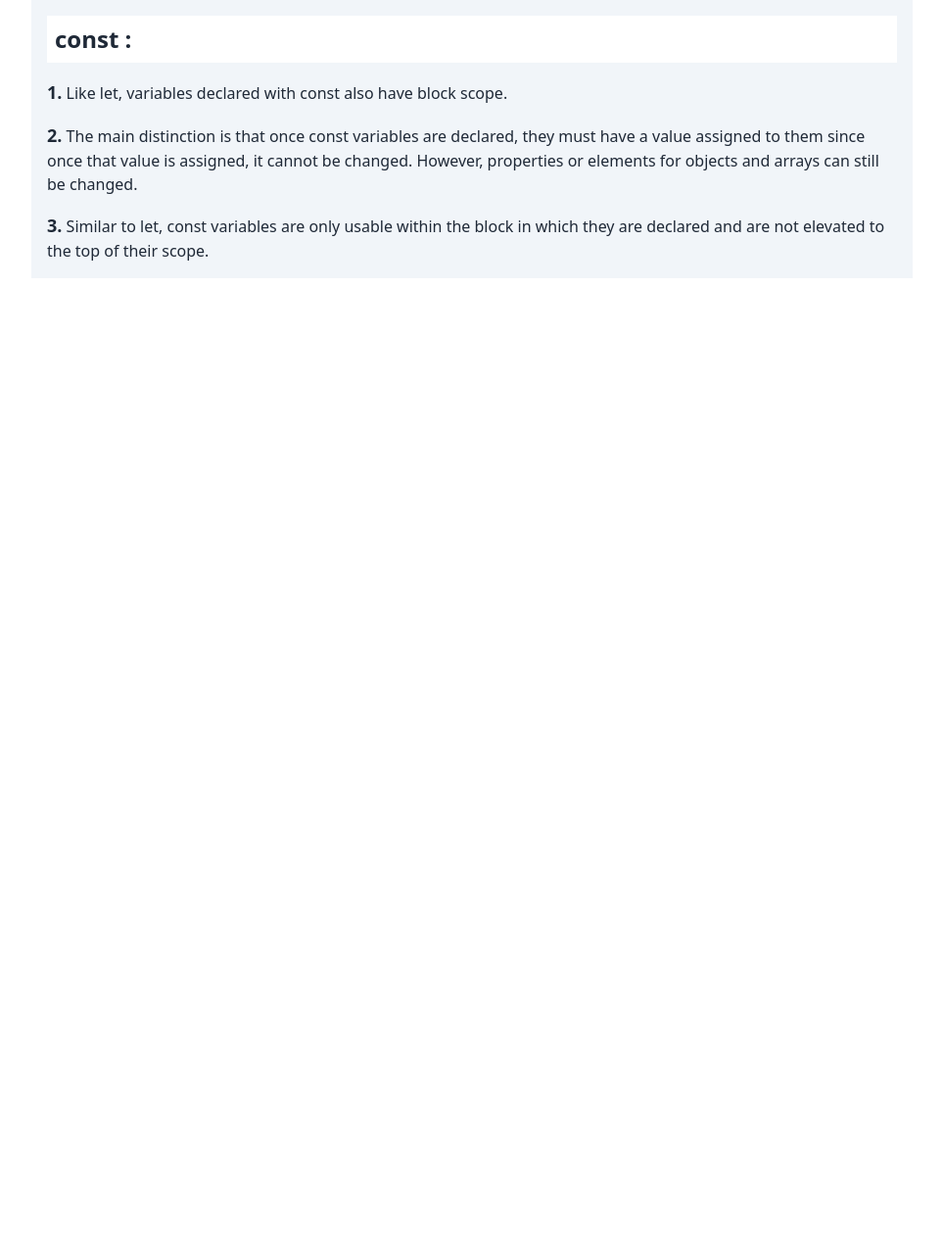
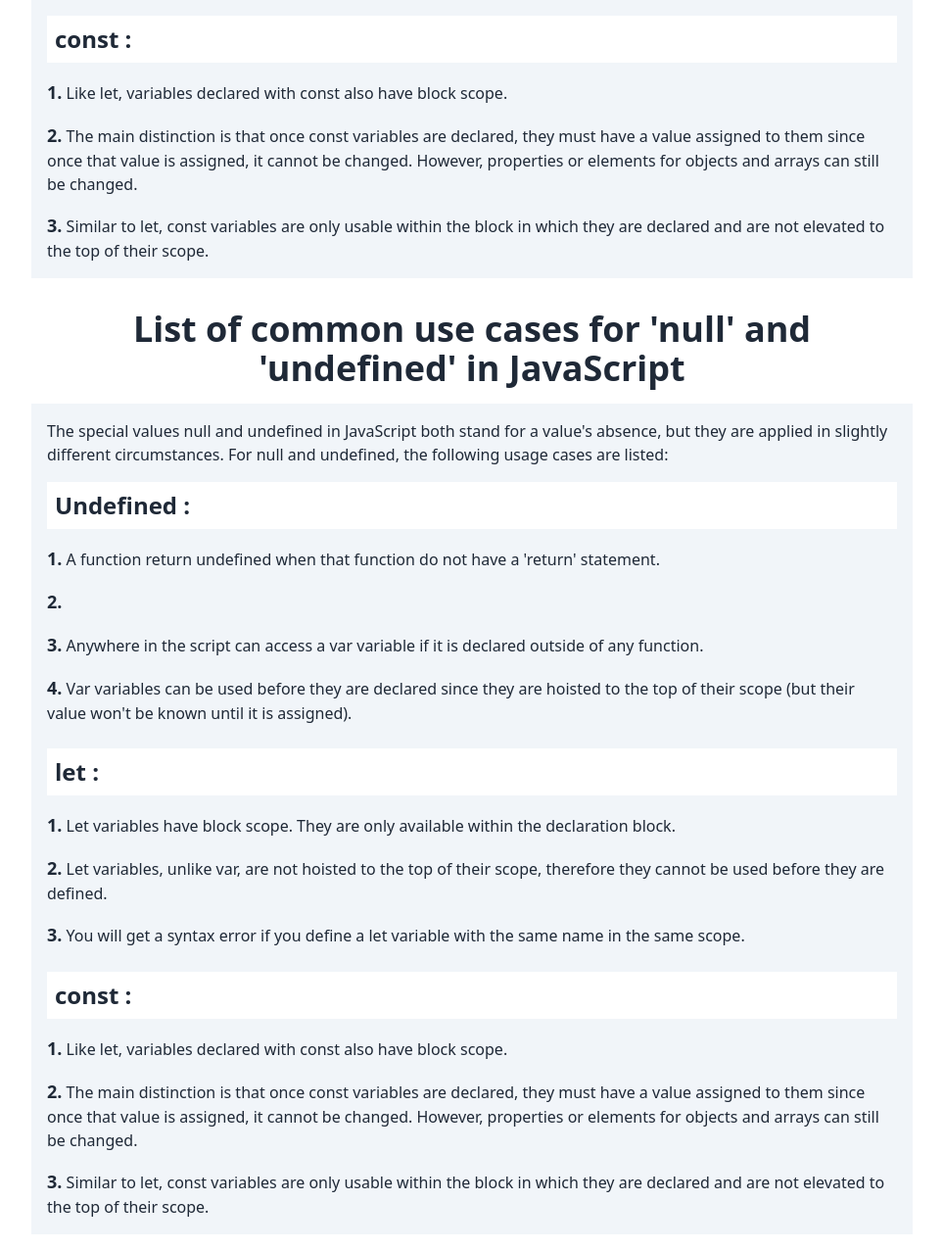
Before and after one commit to ShoroveTajmen/A6-phTube, a plain HTML site: page blog.html in a window 1280 px wide. Shown: the part 700-1976 px from the top of the page at 98% size, without its empty margins (158-1121 px from the left). Before the commit the page ends 1000 px from the top, so only its background shows below. Drawn offline with nearby package versions, Linux system fonts and the light colour scheme.

Commit message:
add button bg and blog html

```diff
--- a/blog.html
+++ b/blog.html
@@ -69,13 +69,92 @@
           <h2 class="text-2xl font-semibold mt-6 bg-white p-2">const :</h2>
           <ul>
             <li class="mt-4">
-              <span class="text-lg font-semibold">1.</span> Like let, variables declared with const also have block scope.
+              <span class="text-lg font-semibold">1.</span> Like let, variables
+              declared with const also have block scope.
             </li>
             <li class="mt-4">
-              <span class="text-lg font-semibold">2.</span> The main distinction is that once const variables are declared, they must have a value assigned to them since once that value is assigned, it cannot be changed. However, properties or elements for objects and arrays can still be changed.
+              <span class="text-lg font-semibold">2.</span> The main distinction
+              is that once const variables are declared, they must have a value
+              assigned to them since once that value is assigned, it cannot be
+              changed. However, properties or elements for objects and arrays
+              can still be changed.
             </li>
             <li class="mt-4">
-              <span class="text-lg font-semibold">3.</span>  Similar to let, const variables are only usable within the block in which they are declared and are not elevated to the top of their scope.
+              <span class="text-lg font-semibold">3.</span> Similar to let,
+              const variables are only usable within the block in which they are
+              declared and are not elevated to the top of their scope.
+            </li>
+          </ul>
+        </div>
+      </div>
+    </section>
+
+    <!-- Use cases for 'undefined' and 'null' -->
+    <section>
+      <div class="text-center w-[900px] mx-auto">
+        <h1 class="text-4xl font-bold mt-8">
+          List of common use cases for 'null' and 'undefined' in JavaScript
+        </h1>
+        <div class="bg-slate-100 p-4 text-left my-4">
+          <p class="">
+            The special values null and undefined in JavaScript both stand for a
+            value's absence, but they are applied in slightly different
+            circumstances. For null and undefined, the following usage cases are
+            listed:
+          </p>
+          <h2 class="text-2xl font-semibold mt-4 bg-white p-2">Undefined :</h2>
+          <ul>
+            <li class="mt-4">
+              <span class="text-lg font-semibold">1.</span> A function return undefined when that function do not have a 'return' statement.
+            </li>
+            <li class="mt-4">
+              <span class="text-lg font-semibold">2.</span>
+            </li>
+            <li class="mt-4">
+              <span class="text-lg font-semibold">3.</span> Anywhere in the
+              script can access a var variable if it is declared outside of any
+              function.
+            </li>
+            <li class="mt-4">
+              <span class="text-lg font-semibold">4.</span> Var variables can be
+              used before they are declared since they are hoisted to the top of
+              their scope (but their value won't be known until it is assigned).
+            </li>
+          </ul>
+          <h2 class="text-2xl font-semibold mt-6 bg-white p-2">let :</h2>
+          <ul>
+            <li class="mt-4">
+              <span class="text-lg font-semibold">1.</span> Let variables have
+              block scope. They are only available within the declaration block.
+            </li>
+            <li class="mt-4">
+              <span class="text-lg font-semibold">2.</span> Let variables,
+              unlike var, are not hoisted to the top of their scope, therefore
+              they cannot be used before they are defined.
+            </li>
+            <li class="mt-4">
+              <span class="text-lg font-semibold">3.</span> You will get a
+              syntax error if you define a let variable with the same name in
+              the same scope.
+            </li>
+          </ul>
+          <h2 class="text-2xl font-semibold mt-6 bg-white p-2">const :</h2>
+          <ul>
+            <li class="mt-4">
+              <span class="text-lg font-semibold">1.</span> Like let, variables
+              declared with const also have block scope.
+            </li>
+            <li class="mt-4">
+              <span class="text-lg font-semibold">2.</span> The main distinction
+              is that once const variables are declared, they must have a value
+              assigned to them since once that value is assigned, it cannot be
+              changed. However, properties or elements for objects and arrays
+              can still be changed.
+            </li>
+            <li class="mt-4">
+              <span class="text-lg font-semibold">3.</span> Similar to let,
+              const variables are only usable within the block in which they are
+              declared and are not elevated to the top of their scope.
             </li>
           </ul>
         </div>
```
Also changed, not shown: index.html (+2 -1 lines), js/index.js (+83 -7 lines).
